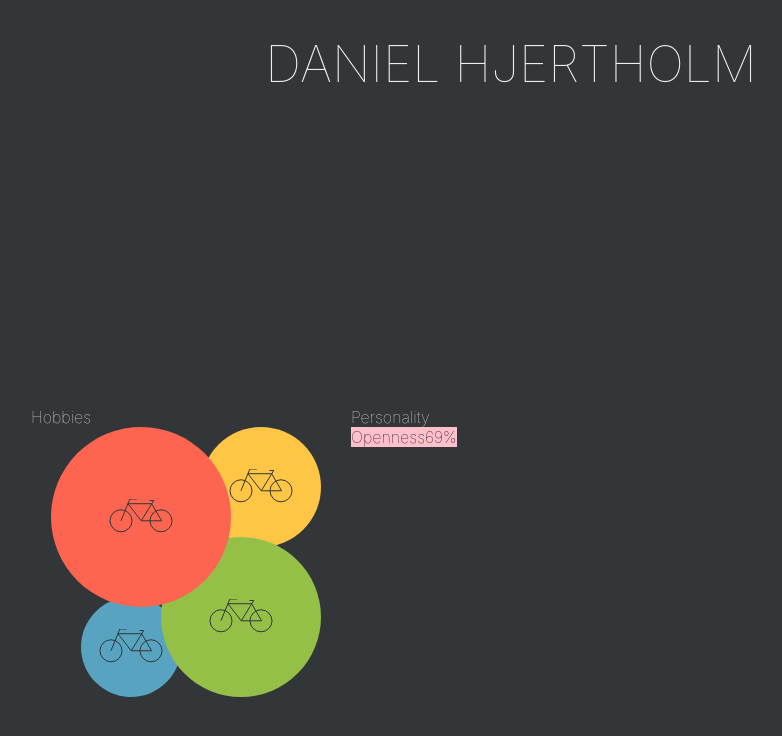
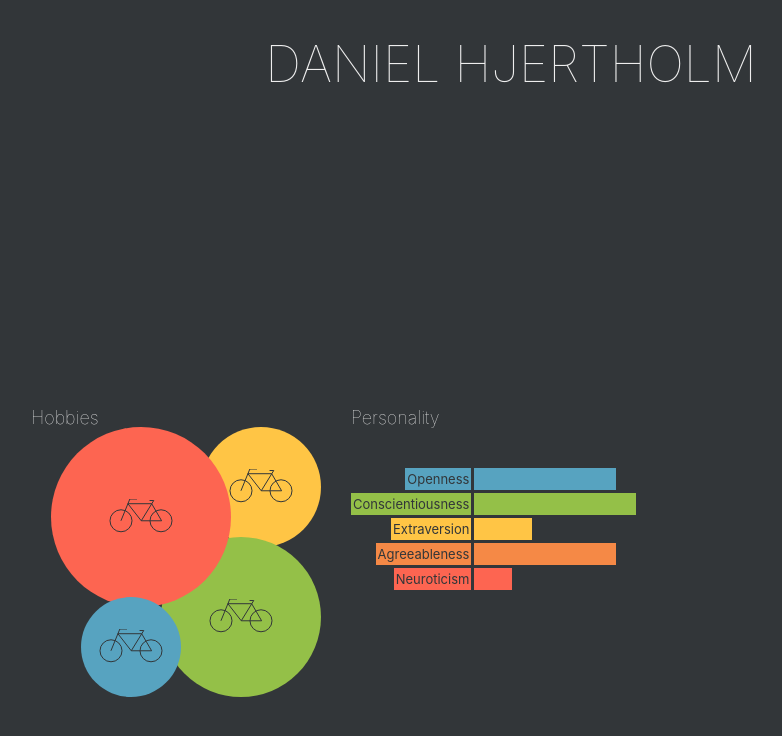
Before and after one commit to danhje/infographic-resume, an Angular app: page / in a window 1280 px wide. Shown: the top 736 px of the page, without its empty margins (129-911 px from the left). Built offline with nearby package versions, Linux system fonts and the light colour scheme.

Commit message:
Personality component now handles hovers and clicks on both the label and the level indicator

```diff
--- a/src/app/app.component.ts
+++ b/src/app/app.component.ts
@@ -50,7 +50,7 @@ export class AppComponent {
       const popoverRef = viewContainerRef.createComponent(componentFactory);
       (popoverRef.instance as PopoverComponent).popoverColor = window.getComputedStyle(elem).backgroundColor;
       (popoverRef.instance as PopoverComponent).popoverLeft = this.getOffsetLeft(elem) + elem.offsetWidth / 2;
-      (popoverRef.instance as PopoverComponent).popoverTop = this.getOffsetTop(elem) - 600 + 30;
+      (popoverRef.instance as PopoverComponent).popoverTop = this.getOffsetTop(elem) - 600 + 20;
       // 600 is the height of popoverComponent:host. 20 is added because of margins, clip-paths etc.
       (popoverRef.instance as PopoverComponent).selfComponentRef = popoverRef;
       (popoverRef.instance as PopoverComponent).popoverTitle = elem.getAttribute('popoverTitle');
--- a/src/app/hobbies/hobbies.component.css
+++ b/src/app/hobbies/hobbies.component.css
@@ -1,8 +1,3 @@
-:host {
-  display: block;
-  position: static;
-}
-
 #hobbieswrapper {
   position: relative;
 }
@@ -20,7 +15,7 @@
 }
 
 .circle:nth-of-type(1) {
-  z-index: 4;
+  z-index: 3;
   top: 10px;
   left: 10px;
   width: 200px;
@@ -34,7 +29,7 @@
 }
 
 .circle:nth-of-type(2) {
-  z-index: 1;
+  z-index: 4;
   top: 180px;
   left: 40px;
   width: 120px;
@@ -48,7 +43,7 @@
 }
 
 .circle:nth-of-type(3) {
-  z-index: 3;
+  z-index: 1;
   top: 10px;
   left: 160px;
   width: 140px;
@@ -62,7 +57,7 @@
 }
 
 .circle:nth-of-type(4) {
-  z-index: 3;
+  z-index: 2;
   top: 120px;
   left: 120px;
   width: 180px;
--- a/src/app/personality/personality.component.css
+++ b/src/app/personality/personality.component.css
@@ -1,14 +1,97 @@
 :host {
-  display: block;
-  position: static;
+  overflow: hidden;
+}
+
+span {
+  color: #323639;
+  font-size: 13px;
+  font-weight: normal;
+  pointer-events: none;
+  padding: 2px;
+  line-height: 21px;
+  align-items: center;
+}
+
+.container {
+  display: grid;
+  grid-template-columns: max-content auto;
+  grid-template-rows: 40px max-content max-content max-content max-content max-content auto;
+  height: 100%;
+  width: 100%;
 }
 
 .label {
-  display: inline-block;
-  background-color: pink;
+  margin: 0px 3px 3px 0px;
+  padding: 0px;
+  justify-self: end;
 }
 
 .level {
-  display: inline-block;
-  background-color: pink;
+  margin: 0px 0px 3px 0px;
+  padding: 2px;
+  width: 69px;
+  justify-self: start;
+  max-width: 100%;
+  transition: 0.1s;
+  transition-timing-function: ease-out;
 }
+
+.openness {
+  background-color: #57a3c0;
+}
+
+.openness.level {
+  width: 138px;
+}
+
+.openness.level.hovered, .openness.level:hover {
+  width: 153px;
+}
+
+.conscientiousness {
+  background-color: #94c048;
+}
+
+.conscientiousness.level {
+  width: 158px;
+}
+
+.conscientiousness.level.hovered, .conscientiousness.level:hover {
+  width: 173px;
+}
+
+.extraversion {
+  background-color: #ffc545;
+}
+
+.extraversion.level {
+  width: 54px;
+}
+
+.extraversion.level.hovered, .extraversion.level:hover {
+  width: 69px;
+}
+
+.agreeableness {
+  background-color: #f58946;
+}
+
+.agreeableness.level {
+  width: 138px;
+}
+
+.agreeableness.level.hovered, .agreeableness.level:hover {
+  width: 153px;
+}
+
+.neuroticism {
+  background-color: #fd6551;
+}
+
+.neuroticism.level {
+  width: 34px;
+}
+
+.neuroticism.level.hovered, .neuroticism.level:hover {
+  width: 49px;
+}
--- a/src/app/personality/personality.component.html
+++ b/src/app/personality/personality.component.html
@@ -1,6 +1,62 @@
 <p class="component-title">Personality</p>
 
-<div id="centered">
-  <span class="label">Openness</span>
-  <span class="level">69%</span>
+<div class="container">
+  <div></div><div></div>
+
+    <div class="label openness"
+          (mouseenter)="onMouseenter('openness')"
+          (mouseleave)="onMouseleave('openness')"
+          (click)="onLabelClick(opennessLevel)"><span>Openness</span></div>
+    <div class="level openness"
+         [ngClass]="{hovered: opennessHovered}"
+         (click)="onClick($event)"
+         popoverTitle="Openness to experience: 69%"
+         popoverDescription="Openness is a general appreciation for art, emotion, adventure, unusual ideas, imagination, curiosity, and variety of experience. People who are open to experience are intellectually curious, open to emotion, sensitive to beauty and willing to try new things. They tend to be, when compared to closed people, more creative and more aware of their feelings."
+         #opennessLevel></div>
+
+    <div class="label conscientiousness"
+          (mouseenter)="onMouseenter('conscientiousness')"
+          (mouseleave)="onMouseleave('conscientiousness')"
+          (click)="onLabelClick(conscientiousnessLevel)"><span>Conscientiousness</span></div>
+    <div class="level conscientiousness"
+          [ngClass]="{hovered: conscientiousnessHovered}"
+          (click)="onClick($event)"
+          popoverTitle="Conscientiousness: 79%"
+          popoverDescription="Conscientiousness is the personality trait of being careful, or diligent. Conscientiousness implies a desire to do a task well, and to take obligations to others seriously. Conscientious people tend to be efficient and organized as opposed to easy-going and disorderly. They exhibit a tendency to show self-discipline, act dutifully, and aim for achievement; they display planned rather than spontaneous behavior; and they are generally dependable."
+          #conscientiousnessLevel></div>
+
+    <div class="label extraversion"
+          (mouseenter)="onMouseenter('extraversion')"
+          (mouseleave)="onMouseleave('extraversion')"
+          (click)="onLabelClick(extraversionLevel)"><span>Extraversion</span></div>
+    <div class="level extraversion"
+          [ngClass]="{hovered: extraversionHovered}"
+          (click)="onClick($event)"
+          popoverTitle="Extraversion: 27%"
+          popoverDescription="Extraversion is characterized by breadth of activities (as opposed to depth), surgency from external activity/situations, and energy creation from external means. The trait is marked by pronounced engagement with the external world. Extraverts enjoy interacting with people, and are often perceived as full of energy. They tend to be enthusiastic, action-oriented individuals."
+          #extraversionLevel></div>
+
+    <div class="label agreeableness"
+          (mouseenter)="onMouseenter('agreeableness')"
+          (mouseleave)="onMouseleave('agreeableness')"
+          (click)="onLabelClick(agreeablenessLevel)"><span>Agreeableness</span></div>
+    <div class="level agreeableness"
+          [ngClass]="{hovered: agreeablenessHovered}"
+          (click)="onClick($event)"
+          popoverTitle="Agreeableness: 69%"
+          popoverDescription="The agreeableness trait reflects individual differences in general concern for social harmony. Agreeable individuals value getting along with others. They are generally considerate, kind, generous, trusting and trustworthy, helpful, and willing to compromise their interests with others. Agreeable people also have an optimistic view of human nature."
+          #agreeablenessLevel></div>
+
+    <div class="label neuroticism"
+          (mouseenter)="onMouseenter('neuroticism')"
+          (mouseleave)="onMouseleave('neuroticism')"
+          (click)="onLabelClick(neuroticismLevel)"><span>Neuroticism</span></div>
+    <div class="level neuroticism"
+          [ngClass]="{hovered: neuroticismHovered}"
+          (click)="onClick($event)"
+          popoverTitle="Neuroticism: 17%"
+          popoverDescription="Neuroticism is the tendency to experience negative emotions, such as anger, anxiety, or depression. It is sometimes called emotional instability, or is reversed and referred to as emotional stability. Those who score high in neuroticism are emotionally reactive and vulnerable to stress, also tending to be flippant in the way they express emotion."
+          #neuroticismLevel></div>
+
+  <div></div><div></div>
 </div>
--- a/src/app/personality/personality.component.ts
+++ b/src/app/personality/personality.component.ts
@@ -1,8 +1,73 @@
-import { Component } from '@angular/core';
+import { Component, EventEmitter, Output } from '@angular/core';
 
 @Component({
   selector: 'app-personality',
   templateUrl: './personality.component.html',
   styleUrls: ['./personality.component.css']
 })
-export class PersonalityComponent {}
+export class PersonalityComponent {
+  @Output() elementClicked = new EventEmitter<MouseEvent>();
+  opennessHovered = false;
+  conscientiousnessHovered = false;
+  extraversionHovered = false;
+  agreeablenessHovered = false;
+  neuroticismHovered = false;
+
+  onLabelClick(elementToClick: HTMLElement) {
+    elementToClick.click();
+  }
+
+  onClick(event: MouseEvent) {
+    this.elementClicked.emit(event);
+  }
+
+  onMouseenter(personalityTrait: string) {
+    switch (personalityTrait) {
+      case 'openness': {
+        this.opennessHovered = true;
+        break;
+      }
+      case 'conscientiousness': {
+        this.conscientiousnessHovered = true;
+        break;
+      }
+      case 'extraversion': {
+        this.extraversionHovered = true;
+        break;
+      }
+      case 'agreeableness': {
+        this.agreeablenessHovered = true;
+        break;
+      }
+      case 'neuroticism': {
+        this.neuroticismHovered = true;
+        break;
+      }
+    }
+  }
+
+  onMouseleave(personalityTrait: string) {
+    switch (personalityTrait) {
+      case 'openness': {
+        this.opennessHovered = false;
+        break;
+      }
+      case 'conscientiousness': {
+        this.conscientiousnessHovered = false;
+        break;
+      }
+      case 'extraversion': {
+        this.extraversionHovered = false;
+        break;
+      }
+      case 'agreeableness': {
+        this.agreeablenessHovered = false;
+        break;
+      }
+      case 'neuroticism': {
+        this.neuroticismHovered = false;
+        break;
+      }
+    }
+  }
+}
--- a/src/styles.css
+++ b/src/styles.css
@@ -12,6 +12,7 @@ h1 {
 .component-title {
   color: #eee;
   margin: 0px;
+  font-size: 18px;
 }
 
 #maintitle {
```
Also changed, not shown: src/app/hobbies/hobbies.component.html (indentation only).
